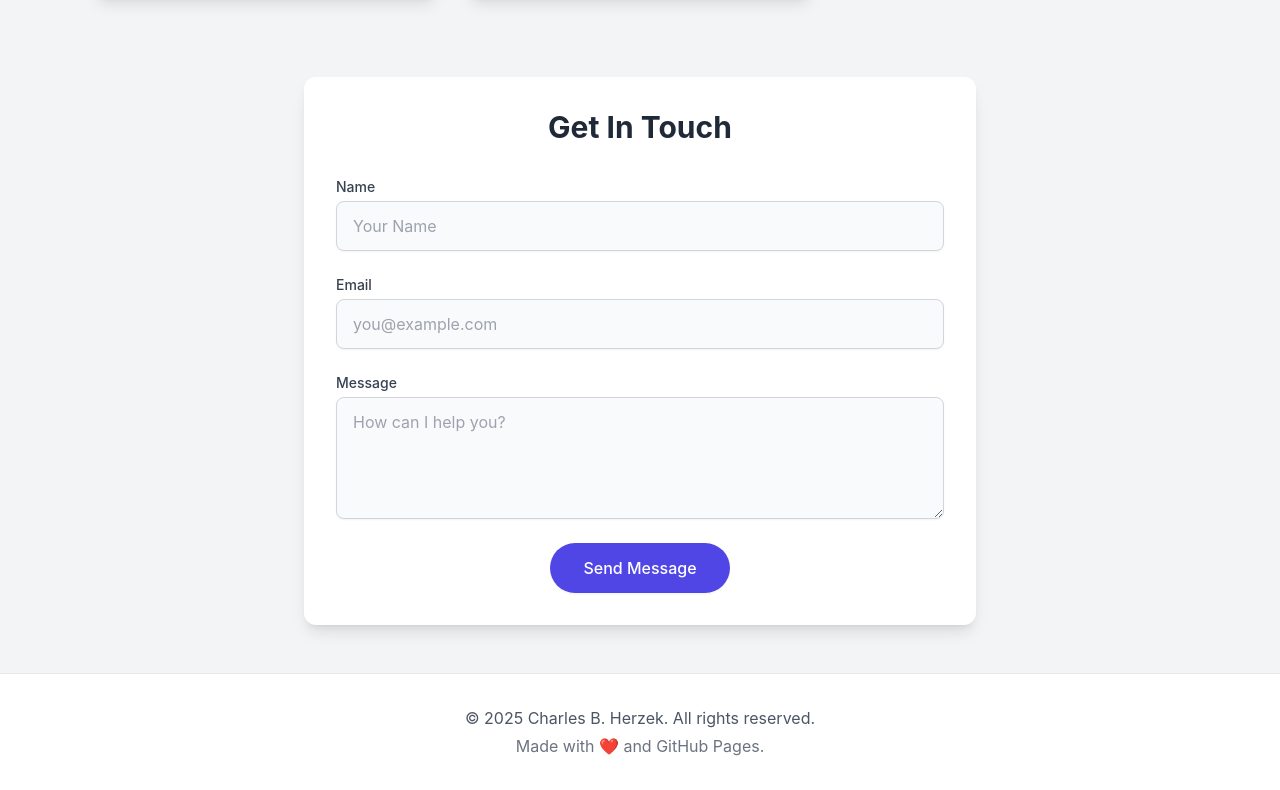
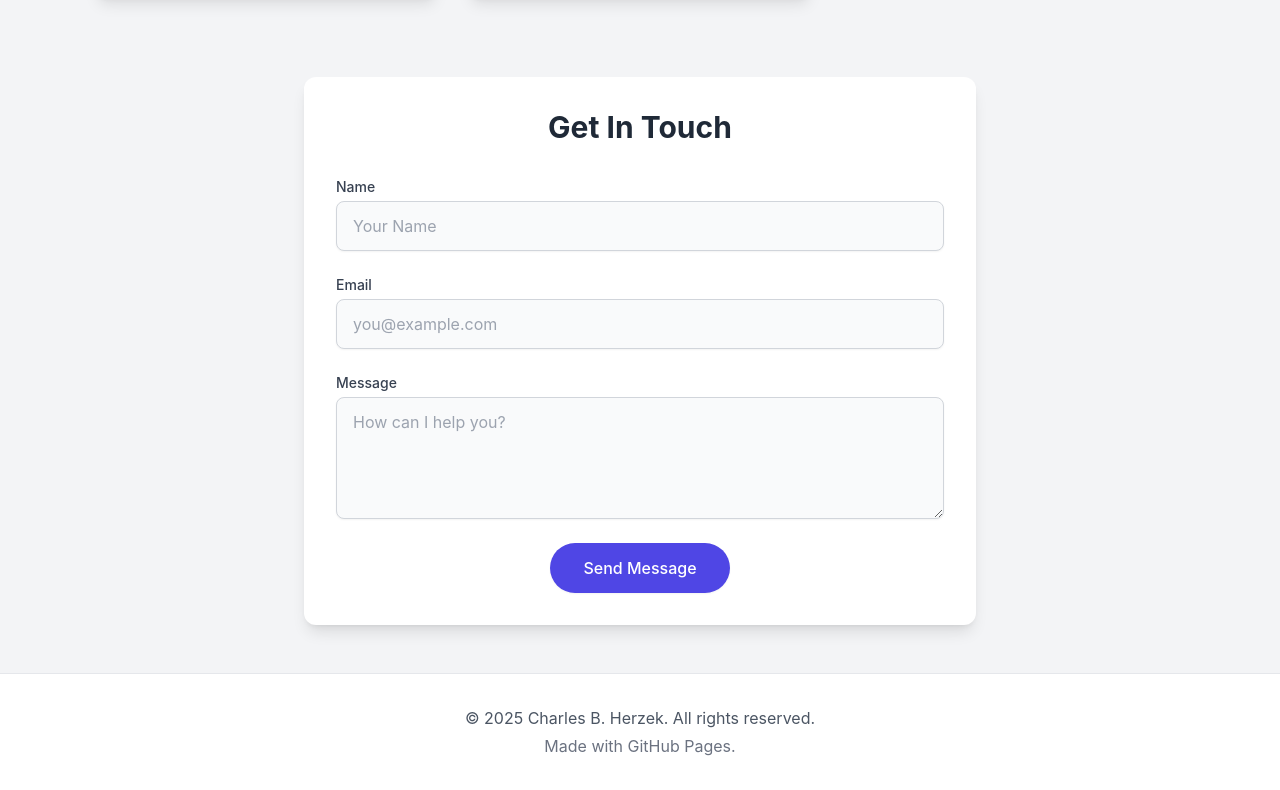
Before and after one commit to cherzek/cherzek.github.io, a plain HTML site: page index.html in a window 1280 px wide. Shown: the part 1940-2730 px from the top of the page. Drawn offline with nearby package versions, Linux system fonts and the light colour scheme.

Commit message:
Update index.html

```diff
--- a/index.html
+++ b/index.html
@@ -271,7 +271,7 @@
     <!-- Footer -->
     <footer class="text-center py-8 mt-auto border-t border-gray-200 bg-white">
         <p class="text-gray-600">&copy; 2025 Charles B. Herzek. All rights reserved.</p>
-        <p class="text-gray-500 mt-1">Made with ❤️ and GitHub Pages.</p>
+        <p class="text-gray-500 mt-1">Made with GitHub Pages.</p>
     </footer>
 
     <!-- LIGHTBOX / MODAL STRUCTURE -->
```
